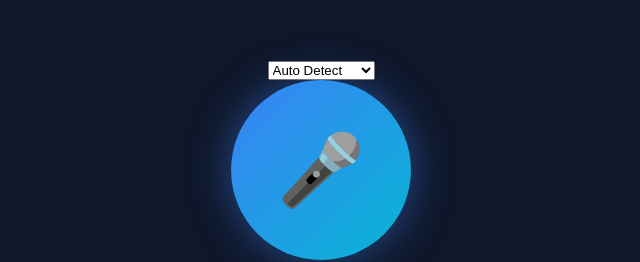
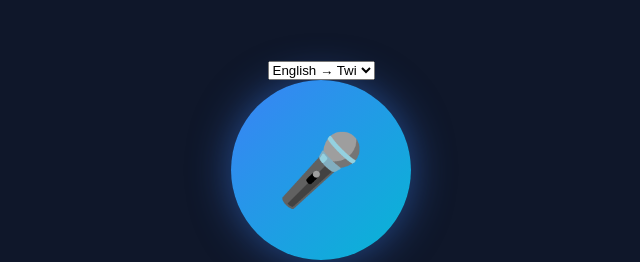
Before and after one commit to nneonx008-debug/testai, a website: page index.html in a window 1280 px wide. Shown: the part 203-465 px from the top of the page, 319-959 px from the left. Drawn offline with Linux system fonts and the light colour scheme.

```diff
--- a/index.html
+++ b/index.html
@@ -80,7 +80,6 @@
 
 <div class="container">
 <select id="langMode">
-  <option value="">Auto Detect</option>
   <option value="en-twi">English → Twi</option>
   <option value="twi-en">Twi → English</option>
 </select>
```
